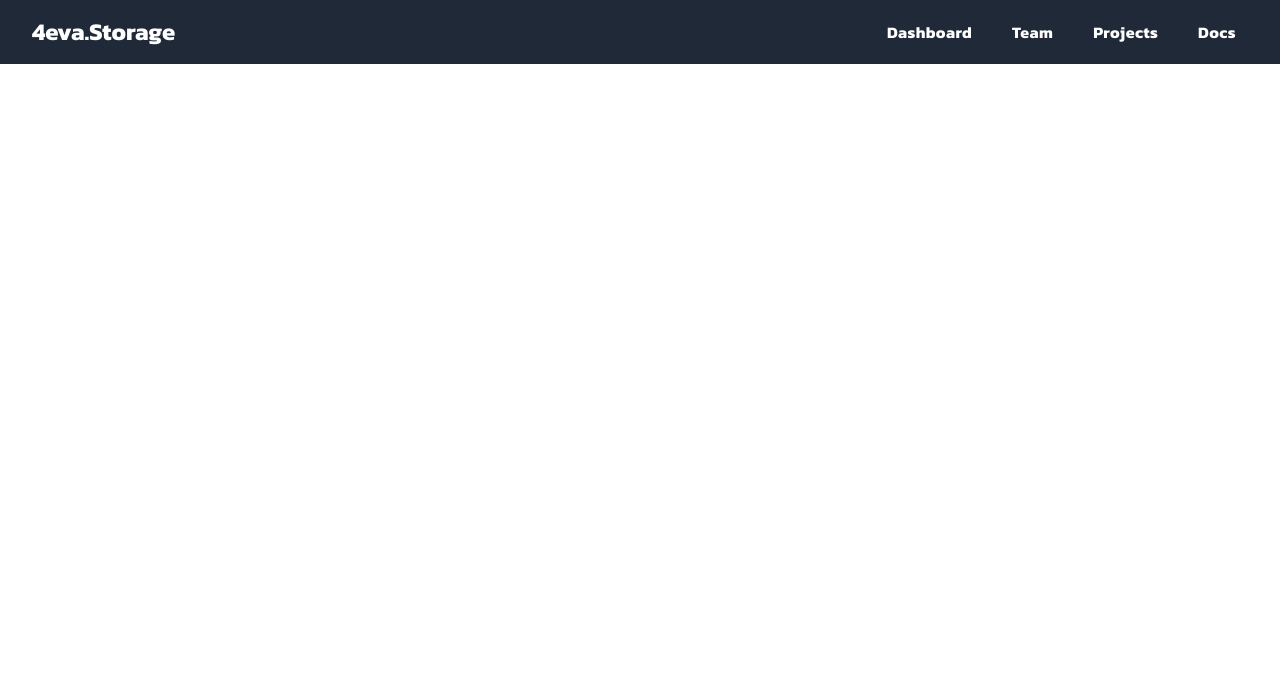
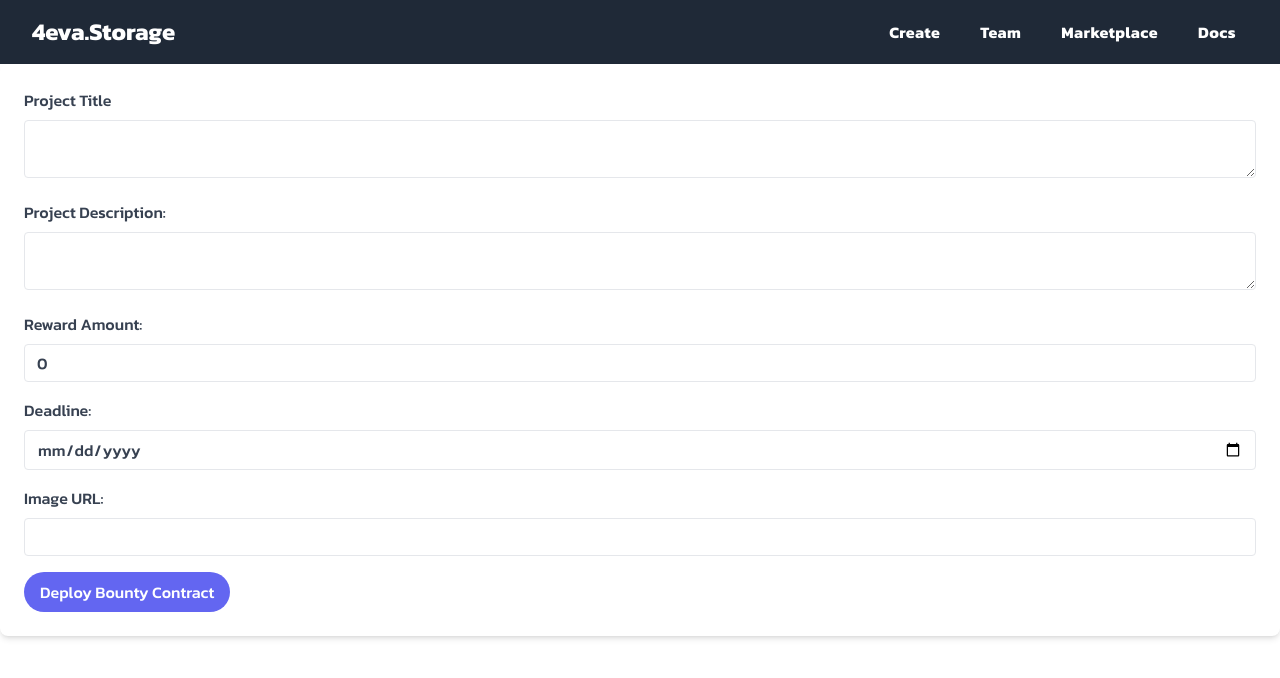
Before and after one commit to FVMhack/frontend---FVM, a React (Vite) app in the folder frontend-fvm/: page /create in a window 1280 px wide. Shown: the top 678 px of the page. Built offline with nearby package versions, Linux system fonts and the light colour scheme.

Commit message:
Added Marketplace and Create Listing

```diff
--- a/frontend-fvm/src/App.jsx
+++ b/frontend-fvm/src/App.jsx
@@ -7,8 +7,8 @@ import {
 } from "react-router-dom";
 import Navbar from './components/Navbar';
 import Team from './pages/Team';
-import Dashboard from './pages/Dashboard';
-import Projects from './pages/Projects';
+import Create from './pages/Create';
+import Marketplace from './pages/Marketplace';
 
 
 function App() {
@@ -21,8 +21,8 @@ function App() {
         <Routes>
       <Route exact path="/" element = {<Home />} />
       <Route exact path="/team" element = {<Team />} />
-      <Route exact path="/projects" element = {<Projects />} />
-      <Route exact path="/dashboard" element = {<Dashboard />} />
+      <Route exact path="/marketplace" element = {<Marketplace />} />
+      <Route exact path="/create" element = {<Create />} />
       </Routes>
      </Router>
     </div>
--- a/frontend-fvm/src/components/Card.jsx
+++ b/frontend-fvm/src/components/Card.jsx
@@ -1,21 +1,31 @@
-import React from 'react';
+import React from "react";
+import { Link } from "react-router-dom";
 
-const Card = ({ bountyDetails }) => {
+const Card = ({ project }) => {
   return (
-    <div class="max-w-sm rounded overflow-hidden shadow-lg my-10 mx-auto">
-      <img class="w-full" src={bountyDetails.imgUrl} alt="" />
+    <div class="max-w-sm py-4   rounded overflow-hidden shadow-lg">
+      <img src={project.imgUrl} alt={project.projectTitle} class="w-full" />
       <div class="px-6 py-4">
-        <div class="font-bold text-xl mb-2">{bountyDetails.projectDescription}</div>
-        <p class="text-gray-700 text-base">
-          Reward: {bountyDetails.rewardAmount} ETH <br />
-          Deadline: {bountyDetails.deadline}
-        </p>
+        <div class="font-bold text-xl mb-2">{project.projectTitle}</div>
+        <p class="text-gray-700 text-base">{project.projectDescription}</p>
       </div>
-      <div class="px-6 py-4">
+      <div class="px-4 py-4 mb-4">
         <span class="inline-block bg-gray-200 rounded-full px-3 py-1 text-sm font-semibold text-gray-700 mr-2">
-          #bounties
+          {project.rewardAmount} ETH
+        </span>
+        <span class="inline-block bg-gray-200 rounded-full px-3 py-1 text-sm font-semibold text-gray-700 mr-2">
+          {project.deadline}
         </span>
       </div>
+      <Link
+        to={{
+          pathname: `/contract/${project.contractAddress}`,
+          state: { project }
+        }}
+        class="bg-indigo-500 hover:bg-indigo-600 text-white font-medium py-2 px-4  rounded-full focus:outline-none focus:shadow-outline"
+      >
+        View Contract
+      </Link>
     </div>
   );
 };
--- a/frontend-fvm/src/components/Navbar.jsx
+++ b/frontend-fvm/src/components/Navbar.jsx
@@ -5,9 +5,9 @@ import { Bars3Icon, BellIcon, XMarkIcon } from '@heroicons/react/24/outline';
 import { Link } from 'react-router-dom';
 
 const navigation = [
-  { name: 'Dashboard', to: '/dashboard', current: false },
+  { name: 'Create', to: '/dashboard', current: false },
   { name: 'Team', to: '/team', current: false },
-  { name: 'Projects', to: '/projects', current: false },
+  { name: 'Marketplace', to: '/projects', current: false },
   { name: 'Docs', to: '#', current: false },
 ];
 
--- /dev/null
+++ b/frontend-fvm/src/pages/Create.jsx
@@ -0,0 +1,106 @@
+import React, { useState, useEffect } from "react";
+import { Link } from "react-router-dom";
+
+const Create = () => {
+  const [bountyDetails, setBountyDetails] = useState({
+    projectTitle: "",
+    projectDescription: "",
+    rewardAmount: 0,
+    deadline: "",
+    imgUrl: ""
+  });
+
+  const handleInputChange = event => {
+    setBountyDetails({
+      ...bountyDetails,
+      [event.target.name]: event.target.value
+    });
+  };
+
+  const handleSubmit = async event => {
+    event.preventDefault();
+
+    // Code for deploying the bounty contract goes here
+  };
+
+  return (
+    <>
+      <form className="bg-white p-6 rounded-lg shadow-md">
+        <div className="mb-4">
+          <label className="block text-gray-700 font-medium mb-2" htmlFor="projectTitle">
+            Project Title
+          </label>
+          <textarea
+            className="appearance-none border rounded w-full py-2 px-3 text-gray-700 leading-tight focus:outline-none focus:shadow-outline"
+            id="projectTitle"
+            name="projectTitle"
+            value={bountyDetails.projectTitle}
+            onChange={handleInputChange}
+          />
+        </div>
+        <div className="mb-4">
+          <label className="block text-gray-700 font-medium mb-2" htmlFor="projectDescription">
+            Project Description:
+          </label>
+          <textarea
+            className="appearance-none border rounded w-full py-2 px-3 text-gray-700 leading-tight focus:outline-none focus:shadow-outline"
+            id="projectDescription"
+            name="projectDescription"
+            value={bountyDetails.projectDescription}
+            onChange={handleInputChange}
+          />
+        </div>
+        <div className="mb-4">
+          <label className="block text-gray-700 font-medium mb-2" htmlFor="rewardAmount">
+            Reward Amount:
+          </label>
+          <input
+            className="appearance-none border rounded w-full py-2 px-3 text-gray-700 leading-tight focus:outline-none focus:shadow-outline"
+            type="number"
+            id="rewardAmount"
+            placeholder="In ETH"
+            name="rewardAmount"
+            value={bountyDetails.rewardAmount}
+            onChange={handleInputChange}
+          />
+        </div>
+        <div className="mb-4">
+          <label className="block text-gray-700 font-medium mb-2" htmlFor="deadline">
+            Deadline:
+          </label>
+          <input
+            className="appearance-none border rounded w-full py-2 px-3 text-gray-700 leading-tight focus:outline-none focus:shadow-outline"
+            type="date"
+            id="deadline"
+            name="deadline"
+            value={bountyDetails.deadline}
+
+      onChange={handleInputChange}
+    />
+  </div>
+  <div class="mb-4">
+    <label class="block text-gray-700 font-medium mb-2" for="imgUrl">
+      Image URL:
+    </label>
+    <input
+      class="appearance-none border rounded w-full py-2 px-3 text-gray-700 leading-tight focus:outline-none focus:shadow-outline"
+      type="text"
+      id="imgUrl"
+      name="imgUrl"
+      value={bountyDetails.imgUrl}
+      onChange={handleInputChange}
+    />
+  </div>
+  <button
+    class="bg-indigo-500 hover:bg-indigo-600 text-white font-medium py-2 px-4 rounded-full focus:outline-none focus:shadow-outline"
+    type="submit"
+    onClick={handleSubmit}
+  >
+    Deploy Bounty Contract
+  </button>
+</form>
+</>
+);
+};
+
+export default Create;
--- /dev/null
+++ b/frontend-fvm/src/pages/Marketplace.jsx
@@ -0,0 +1,41 @@
+import React, { useState, useEffect } from "react";
+import Card from "../components/Card";
+
+const Marketplace = () => {
+  const [projects, setProjects] = useState([]);
+
+  useEffect(() => {
+    // dummy data for testing
+    setProjects([
+      {
+        projectTitle: "Build a website",
+        projectDescription: "Build a website using React",
+        rewardAmount: "1",
+        deadline: "2023-12-31",
+        imgUrl: "https://images.unsplash.com/photo-1516245834210-c4c142787335?ixlib=rb-4.0.3&ixid=MnwxMjA3fDB8MHxzZWFyY2h8MTR8fGZpbnRlY2h8ZW58MHx8MHx8&w=1000&q=80",
+        contractAddress: "0x123456789"
+      },
+      {
+        projectTitle: "Develop a mobile app",
+        projectDescription: "Develop a mobile app using React Native",
+        rewardAmount: "2",
+        deadline: "2023-12-31",
+        imgUrl: "https://images.unsplash.com/photo-1621416894569-0f39ed31d247?ixlib=rb-4.0.3&ixid=MnwxMjA3fDB8MHxzZWFyY2h8Nnx8Yml0Y29pbnxlbnwwfHwwfHw%3D&w=1000&q=80",
+        contractAddress: "0x987654321"
+      }
+    ]);
+  }, []);
+
+  return (
+    <div class="flex flex-wrap p-1">
+    {projects.map((project, index) => (
+      <div class="sm:w-1/2 md:w-1/3 lg:w-1/4 p-3" key={index}>
+        <Card project={project} />
+      </div>
+    ))}
+  </div>
+
+  );
+};
+
+export default Marketplace;
--- a/frontend-fvm/src/pages/Projects.jsx
+++ /dev/null
@@ -1,14 +0,0 @@
-import React from 'react'
-import Card from '../components/Card'
-import Navbar from '../components/Navbar'
-
-const Projects = () => {
-  return (
-    <div>
-      <Navbar />
-      <Card />
-    </div>
-  )
-}
-
-export default Projects
```
Also changed, not shown: frontend-fvm/src/pages/Dashboard.jsx (deleted, +0 -121 lines).
